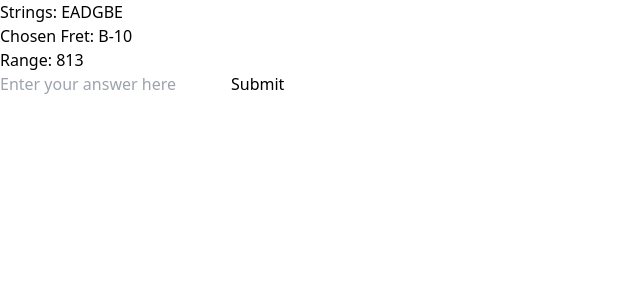
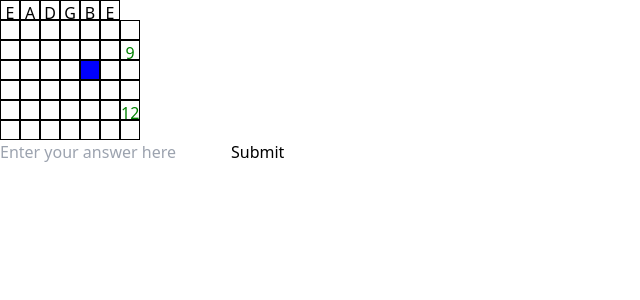
Before and after one commit to MadeOfBees/FretboardQuiz, a React (Vite) app: page / in a window 1280 px wide. Shown: the top 300 px of the page, without its empty margins (0-640 px from the left). Built offline with nearby package versions, Linux system fonts and the light colour scheme.

Commit message:
a better approach

```diff
--- a/src/Components/chordagram.tsx
+++ b/src/Components/chordagram.tsx
@@ -8,44 +8,126 @@ interface ChordagramProps {
 }
 
 export default function Chordagram(props: ChordagramProps): JSX.Element {
-
+  const dottedFret: number[] = [3, 5, 7, 9, 12, 15, 17, 19, 21, 24];
   function findRange() {
-        // first set up our variables
     let range: number[] = [];
-        let chosenString = props.draw.chosenFret[0]-1;
+    let chosenString = props.draw.chosenFret[0] - 1;
     let firstFret = props.draw.firstFret[chosenString];
     let finalFret = props.draw.finalFret[chosenString];
     let chosenFret = props.draw.chosenFret[1];
-        // if the chosen fret is 2 frets or less away from the first fret
+
     if (chosenFret - firstFret <= 2) {
       range.push(firstFret);
       range.push(firstFret + 5);
-        }
-        // iF the chosen fret is 3 frets or less away from the final fret
-        else if (finalFret - chosenFret <= 3) {
+    } else if (finalFret - chosenFret <= 3) {
       range.push(finalFret - 5);
       range.push(finalFret);
-        }
-        else {
+    } else {
       range.push(chosenFret - 2);
       range.push(chosenFret + 3);
     }
-        // now we return the range
+
     return range;
   }
 
+  function getFretColor(stringIndex: number, fret: number): string {
+    const { chosenFret } = props.draw;
+    const chosenString = chosenFret[0] - 1;
+
+    if (stringIndex === chosenString && fret === chosenFret[1]) {
+      return "blue";
+    } else if (fret >= findRange()[0] && fret <= findRange()[1]) {
+      return "white";
+    } else {
+      return "grey";
+    }
+  }
+
+  function createFretGrid() {
+    const strings = props.draw.strings;
+    const range = findRange();
+    const frets: JSX.Element[][] = [];
+
+    for (let fret = range[0]; fret <= range[1]; fret++) {
+      const fretRow: JSX.Element[] = [];
+      for (let stringIndex = 0; stringIndex < strings.length; stringIndex++) {
+        const color = getFretColor(stringIndex, fret);
+        fretRow.push(
+          <div
+            key={`${stringIndex}-${fret}`}
+            style={{
+              width: "20px",
+              height: "20px",
+              backgroundColor: color,
+              border: "1px solid black",
+            }}
+          ></div>
+        );
+      }
+      frets.push(fretRow);
+    }
+
+    return frets;
+  }
+
+  // ...
+
+  function drawChordagram() {
+    const strings = props.draw.strings;
+    const fretGrid = createFretGrid();
+
+    // Add labels to the grid (string labels on the left, fret numbers on the right)
+    const chordagram = (
+      <div>
+        <div style={{ display: "flex", flexDirection: "column" }}>
+          <div style={{ display: "flex", flexDirection: "row" }}>
+            {strings.map((string, index) => (
+              <div
+                key={index}
+                style={{
+                  width: "20px",
+                  height: "20px",
+                  textAlign: "center",
+                  border: "1px solid black",
+                }}
+              >
+                {string}
+              </div>
+            ))}
+          </div>
+          {fretGrid.map((row, index) => (
+            <div key={index} style={{ display: "flex", flexDirection: "row" }}>
+              {row}
+              <div
+                style={{
+                  width: "20px",
+                  height: "20px",
+                  textAlign: "center",
+                  border: "1px solid black",
+                  color: dottedFret.includes(findRange()[0] + index)
+                    ? "green"
+                    : "black",
+                }}
+              >
+                {dottedFret.includes(findRange()[0] + index) &&
+                  findRange()[0] + index}
+              </div>
+            </div>
+          ))}
+        </div>
+      </div>
+    );
+
+    return (
+      <div className="flex flex-col">
+        {chordagram}
+      </div>
+    );
+  }
 
   return (
     <div>
-      <h1 className="text-2xl text-center">
-        Strings: {props.draw.strings}
-      </h1>
-      <h1 className="text-2xl text-center">
-        Chosen Fret: {props.draw.strings[props.draw.chosenFret[0]-1]}-{props.draw.chosenFret[1]}
-      </h1>
-      <h1 className="text-2xl text-center">
-        Range: {findRange()}
-      </h1>
+      {drawChordagram()}
     </div>
   );
 }
--- a/src/Components/fretboardQuiz.tsx
+++ b/src/Components/fretboardQuiz.tsx
@@ -102,10 +102,8 @@ export default function Fretboard(props: FretboardProps): JSX.Element {
   function checkAnswer(userAnswer: string): boolean {
     let correctAnswer: string = decodeChosenFret();
     if (userAnswer === correctAnswer) {
-      console.log("Correct!");
       return true;
     } else {
-      console.log("Incorrect!");
       return false;
     }
   }
@@ -127,7 +125,6 @@ export default function Fretboard(props: FretboardProps): JSX.Element {
     updateOutput();
   }, []);
 
-  // Return the component
   return (
     <div className="flex flex-col items-center justify-center h-screen bg-slate-600">
       <Chordagram draw={output} />
```
Lines whose indentation alone changed are shown as unchanged.
